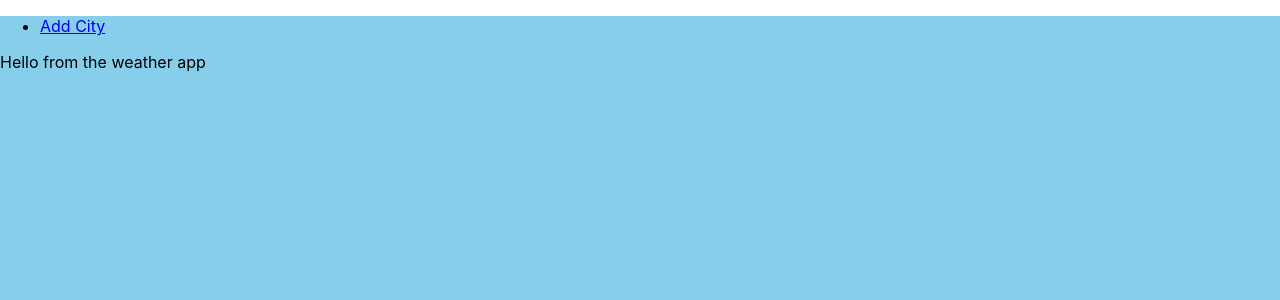
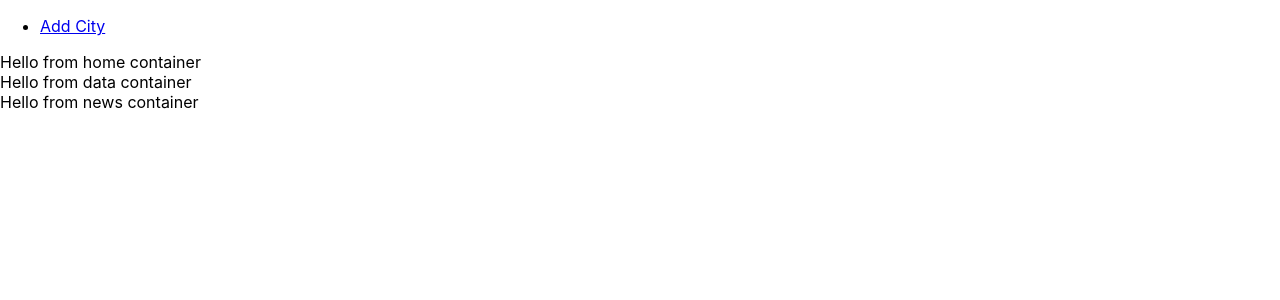
Before and after one commit to Sehbaz/react-weather-app, a React (Create React App) app: page / in a window 1280 px wide. Shown: the top 300 px of the page. Built offline with nearby package versions, Linux system fonts and the light colour scheme.

Commit message:
routing test complete

```diff
--- a/src/App.js
+++ b/src/App.js
@@ -1,18 +1,19 @@
 import logo from "./logo.svg";
 import "./App.css";
-import Weather from "./component/Weather.js";
+import Weather from "./component/Weather/Weather.js";
 import React from "react";
 import { BrowserRouter as Router, Switch, Route, Link } from "react-router-dom";
 import InputForm from "./InputForm";
+import Home from "./component/Home/Home";
 function App() {
   return (
     <Router>
       <Switch>
         <Route path="/" exact>
-          <Weather />
+          <Home />
         </Route>
         <Route path="/addCity" exact>
-          <InputForm />
+          <Weather />
         </Route>
       </Switch>
     </Router>
--- /dev/null
+++ b/src/component/Home/Home.js
@@ -0,0 +1,21 @@
+import React from "react";
+import { Link } from "react-router-dom";
+import News from "../News/News";
+import WeatherData from "../Weather/WeatherData";
+const Home = () => {
+  return (
+    <div>
+      <nav>
+        <ul>
+          <li>
+            <Link to="/addCity">Add City</Link>
+          </li>
+        </ul>
+      </nav>
+      Hello from home container
+      <WeatherData />
+      <News />
+    </div>
+  );
+};
+export default Home;
--- /dev/null
+++ b/src/component/News/News.js
@@ -0,0 +1,4 @@
+const News = () => {
+  return <div>Hello from news container</div>;
+};
+export default News;
--- a/src/component/Weather.js
+++ /dev/null
@@ -1,17 +0,0 @@
-import "./Weather.css";
-import { BrowserRouter as Router, Switch, Route, Link } from "react-router-dom";
-const Weather = () => {
-  return (
-    <div className="main-container">
-      <nav>
-        <ul>
-          <li>
-            <Link to="/addCity">Add City</Link>
-          </li>
-        </ul>
-      </nav>
-      Hello from the weather app
-    </div>
-  );
-};
-export default Weather;
--- /dev/null
+++ b/src/component/Weather/Weather.js
@@ -0,0 +1,124 @@
+import React from "react";
+import { Link } from "react-router-dom";
+const Weather = () => {
+  return (
+    <div>
+      <nav>
+        <ul>
+          <li>
+            <Link to="/">View Weather</Link>
+          </li>
+        </ul>
+      </nav>
+      Hello from Weather container
+    </div>
+  );
+};
+export default Weather;
+
+/*
+import "./Weather.css";
+import React from "react";
+import { BrowserRouter as Router, Switch, Route, Link } from "react-router-dom";
+import { makeStyles } from "@material-ui/core/styles";
+import List from "@material-ui/core/List";
+import ListItem from "@material-ui/core/ListItem";
+import Divider from "@material-ui/core/Divider";
+import ListItemText from "@material-ui/core/ListItemText";
+import ListItemAvatar from "@material-ui/core/ListItemAvatar";
+import Avatar from "@material-ui/core/Avatar";
+import Typography from "@material-ui/core/Typography";
+const useStyles = makeStyles((theme) => ({
+  root: {
+    width: "100%",
+    maxWidth: "36ch",
+    backgroundColor: theme.palette.background.paper,
+  },
+  inline: {
+    display: "inline",
+  },
+}));
+const Weather = () => {
+  const classes = useStyles();
+
+  return (
+    <div className="main-container">
+      <nav>
+        <ul>
+          <li>
+            <Link to="/addCity">Add City</Link>
+          </li>
+        </ul>
+      </nav>
+      <List className={classes.root}>
+        <ListItem alignItems="flex-start">
+          <ListItemAvatar>
+            <Avatar alt="Remy Sharp" src="/static/images/avatar/1.jpg" />
+          </ListItemAvatar>
+          <ListItemText
+            primary="Brunch this weekend?"
+            secondary={
+              <React.Fragment>
+                <Typography
+                  component="span"
+                  variant="body2"
+                  className={classes.inline}
+                  color="textPrimary"
+                >
+                  Ali Connors
+                </Typography>
+                {" — I'll be in your neighborhood doing errands this…"}
+              </React.Fragment>
+            }
+          />
+        </ListItem>
+        <Divider variant="inset" component="li" />
+        <ListItem alignItems="flex-start">
+          <ListItemAvatar>
+            <Avatar alt="Travis Howard" src="/static/images/avatar/2.jpg" />
+          </ListItemAvatar>
+          <ListItemText
+            primary="Summer BBQ"
+            secondary={
+              <React.Fragment>
+                <Typography
+                  component="span"
+                  variant="body2"
+                  className={classes.inline}
+                  color="textPrimary"
+                >
+                  to Scott, Alex, Jennifer
+                </Typography>
+                {" — Wish I could come, but I'm out of town this…"}
+              </React.Fragment>
+            }
+          />
+        </ListItem>
+        <Divider variant="inset" component="li" />
+        <ListItem alignItems="flex-start">
+          <ListItemAvatar>
+            <Avatar alt="Cindy Baker" src="/static/images/avatar/3.jpg" />
+          </ListItemAvatar>
+          <ListItemText
+            primary="Oui Oui"
+            secondary={
+              <React.Fragment>
+                <Typography
+                  component="span"
+                  variant="body2"
+                  className={classes.inline}
+                  color="textPrimary"
+                >
+                  Sandra Adams
+                </Typography>
+                {" — Do you have Paris recommendations? Have you ever…"}
+              </React.Fragment>
+            }
+          />
+        </ListItem>
+      </List>
+    </div>
+  );
+};
+export default Weather;
+*/
--- /dev/null
+++ b/src/component/Weather/WeatherData.js
@@ -0,0 +1,4 @@
+const WeatherData = () => {
+  return <div>Hello from data container</div>;
+};
+export default WeatherData;
```
Also changed, not shown: src/component/Home/Home.css (added), src/component/News/News.css (added), src/component/Weather/Weather.css (renamed from src/component/Weather.css).
